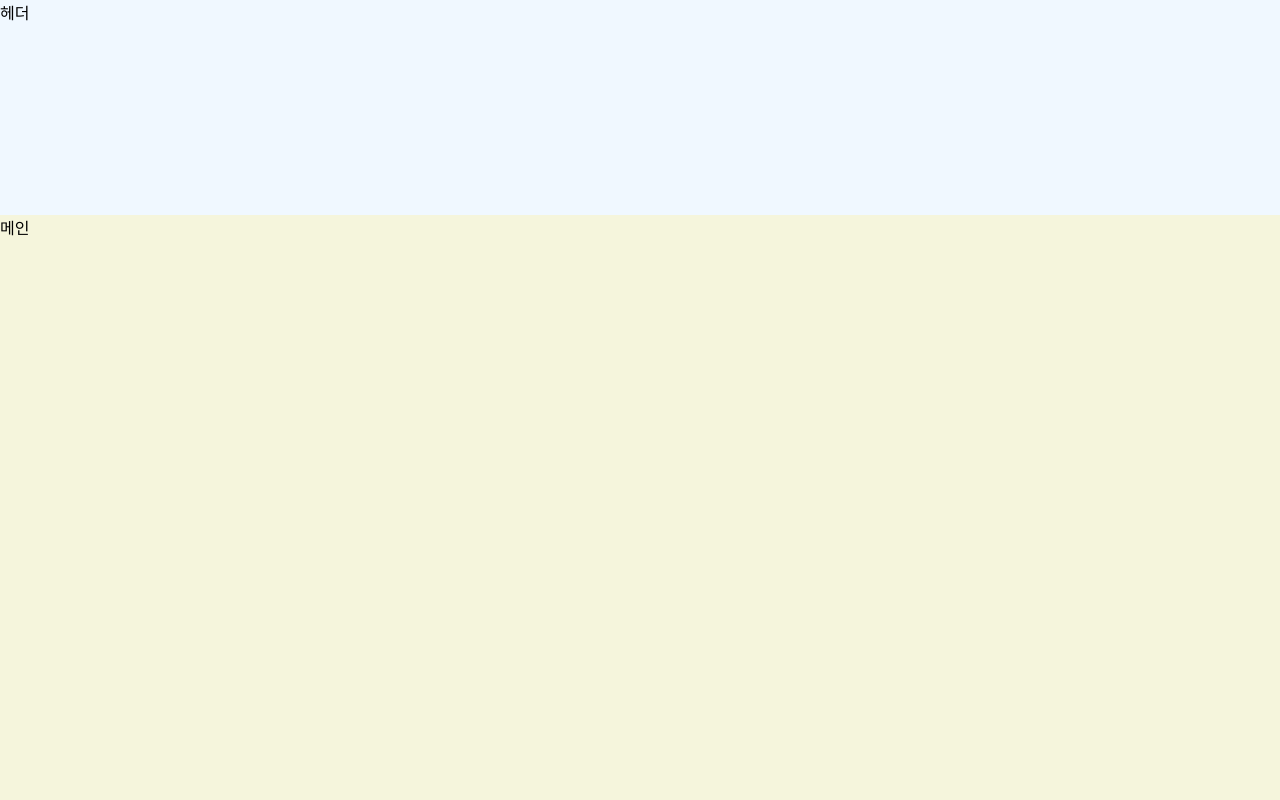
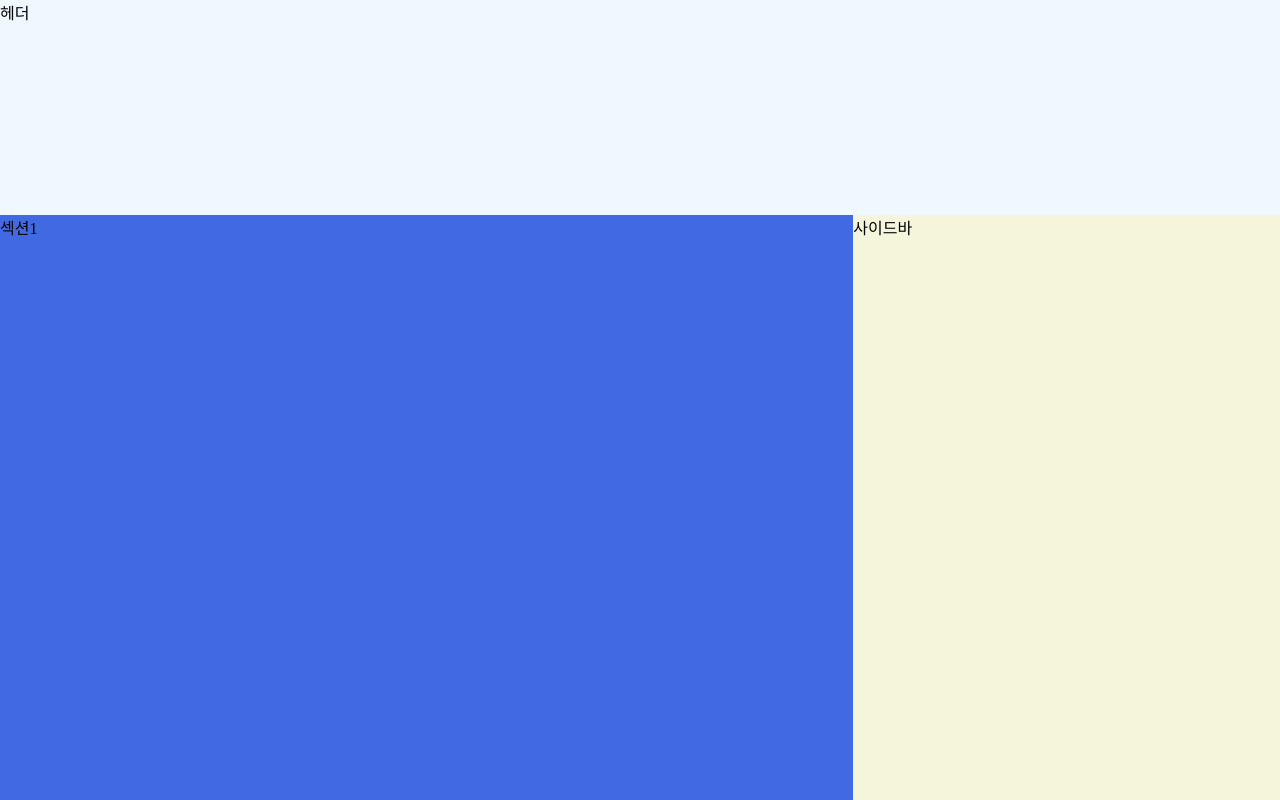
Before and after one commit to CovenantNomad/git-practice, a plain HTML site: page index.html in a window 1280 px wide. Shown: the top 800 px of the page. Drawn offline with Linux system fonts and the light colour scheme.

Commit message:
main 수정

```diff
--- a/index.html
+++ b/index.html
@@ -9,7 +9,12 @@
 </head>
 <body>
   <header>헤더</header>
-  <main>메인</main>
+  <main>
+    <div class="main-container">
+      <section>섹션1</section>
+      <aside>사이드바</aside>
+    </div>
+  </main>
   <footer>푸터</footer>
 </body>
 </html>
--- a/style.css
+++ b/style.css
@@ -10,8 +10,19 @@ header {
 }
 
 main {
+  background-color: beige;
+}
+
+.main-container {
   min-height: 768px;
-  background-color: beige;
+  display: grid;
+  grid-template-columns: 2fr 1fr;
+  grid-template-rows: 100%;
+}
+
+section {
+  background-color: royalblue;
+  height: 100%;
 }
 
 footer {
```
